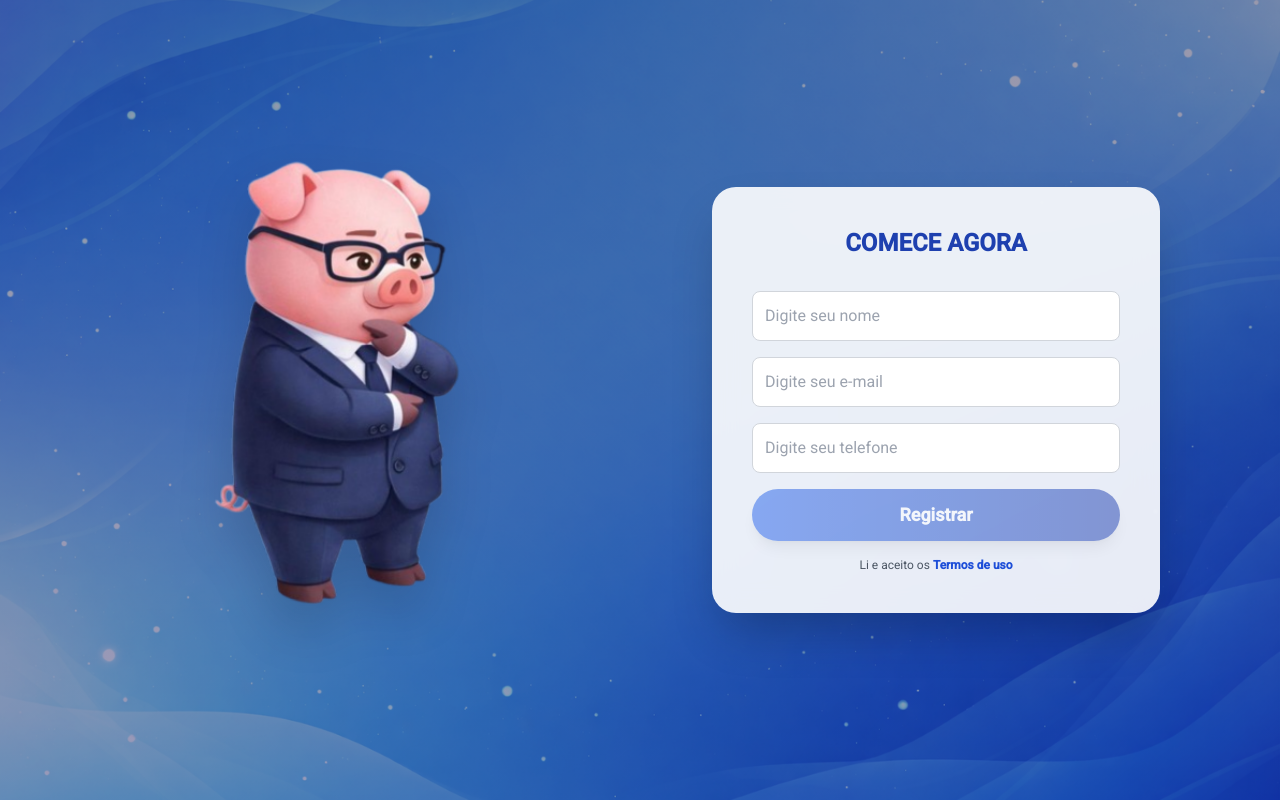
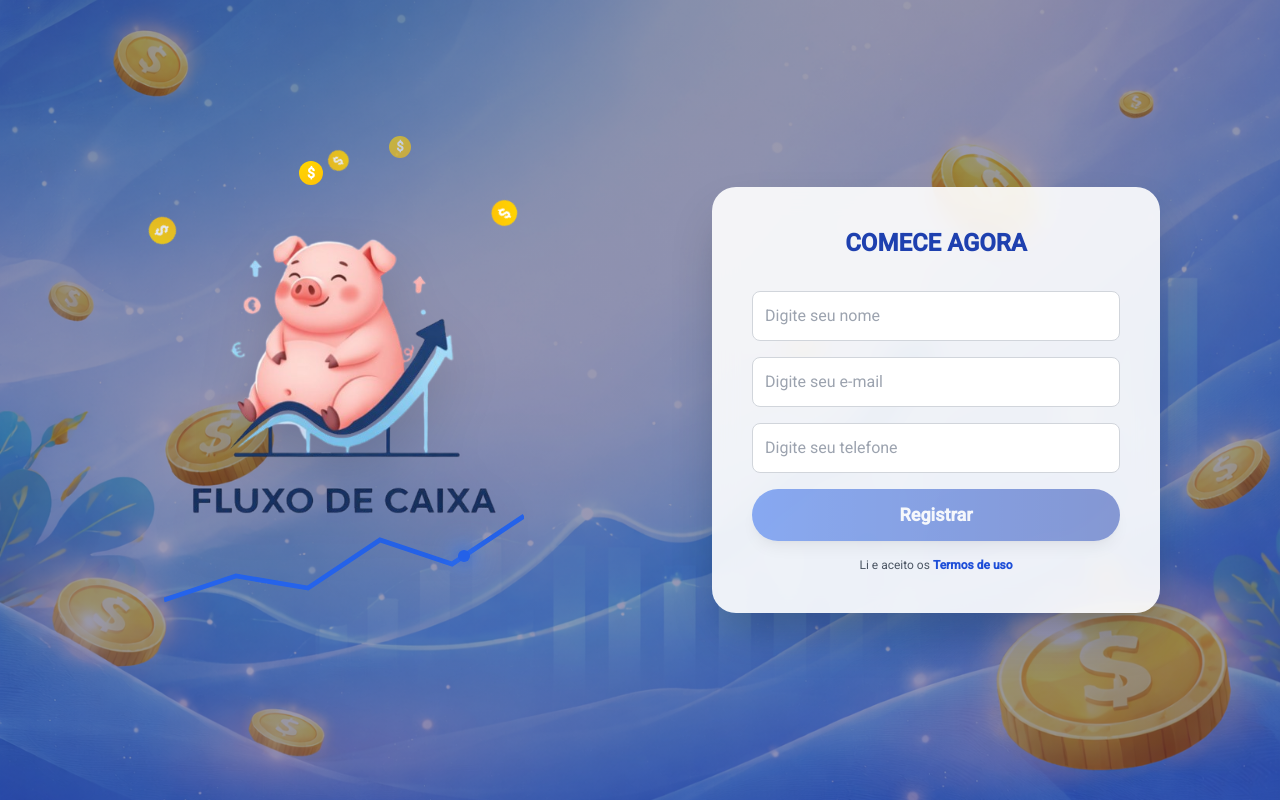
Before and after one commit to KaiqueDultra/fluxo-de-caixa-ui, an Angular app: page / in a window 1280 px wide. Built offline with nearby package versions, Linux system fonts and the light colour scheme.

Commit message:
add: changing background image login and animations

```diff
--- a/src/app/pages/home/home.component.html
+++ b/src/app/pages/home/home.component.html
@@ -1,14 +1,52 @@
 <div class="login-container min-h-screen flex items-center justify-center p-4">
   <div class="w-full max-w-6xl flex flex-col md:grid md:grid-cols-2 gap-8 items-center">
 
-    <div class="flex flex-col items-center text-white mb-2 md:mb-0">
+    <!-- ANIMAÇÃO -->
+    <div class="flex flex-col items-center text-white mb-2 md:mb-0 relative">
+
+      <!-- moedas subindo -->
+      <div class="coins-up">
+        <div class="coin">$</div>
+        <div class="coin">$</div>
+        <div class="coin">$</div>
+        <div class="coin">$</div>
+      </div>
+
+      <!-- moedas caindo -->
+      <div class="coins-fall">
+        <div class="coin-fall">$</div>
+        <div class="coin-fall">$</div>
+      </div>
+
+      <!-- PORQUINHO -->
       <img
-        src="assets/images/pig.png"
+        src="assets/images/login-pig-removebg-preview.png"
         alt="Fluxo de Caixa"
-        class="pig-walk w-[280px] md:w-[280px] mb-6 drop-shadow-2xl"
+        class="pig w-[340px] md:w-[380px] drop-shadow-2xl"
       />
+
+      <!-- GRÁFICO -->
+      <div class="chart mt-2">
+        <svg viewBox="0 0 300 100">
+
+          <path
+            d="M0 80 L60 60 L120 70 L180 30 L240 50 L300 10"
+            class="chart-path"
+          />
+
+          <circle
+            class="chart-dot"
+            r="5"
+            cx="0"
+            cy="80"
+          />
+
+        </svg>
+      </div>
+
     </div>
 
+    <!-- FORMULÁRIO -->
     <div class="bg-white/90 backdrop-blur-md rounded-3xl shadow-2xl p-8 md:p-10 w-full max-w-md mx-auto">
       <h2 class="text-2xl font-bold text-center text-blue-800 mb-8">
         COMECE AGORA
@@ -23,13 +61,6 @@
             placeholder="Digite seu nome"
             class="w-full p-3 rounded-lg border border-gray-300 focus:outline-none focus:ring-2 focus:ring-blue-500"
           />
-          @if (form.get('nome')?.touched && form.get('nome')?.errors) {
-            @if (form.get('nome')?.errors?.['required']) {
-              <p class="text-red-500 text-sm mt-1">
-                Nome obrigatório
-              </p>
-            }
-          }
         </div>
 
         <div>
@@ -39,17 +70,6 @@
             placeholder="Digite seu e-mail"
             class="w-full p-3 rounded-lg border border-gray-300 focus:outline-none focus:ring-2 focus:ring-blue-500"
           />
-          @if (form.get('email')?.touched && form.get('email')?.errors) {
-            @if (form.get('email')?.errors?.['required']) {
-              <p class="text-red-500 text-sm mt-1">
-                E-mail obrigatório
-              </p>
-            } @else if (form.get('email')?.errors?.['email']) {
-              <p class="text-red-500 text-sm mt-1">
-                E-mail inválido
-              </p>
-            }
-          }
         </div>
 
         <div>
@@ -58,18 +78,7 @@
             formControlName="telefone"
             placeholder="Digite seu telefone"
             class="w-full p-3 rounded-lg border border-gray-300 focus:outline-none focus:ring-2 focus:ring-blue-500"
-            pattern="[0-9]{11}"
-            maxlength="11"
           />
-          @if (form.get('telefone')?.touched && form.get('telefone')?.errors) {
-            @if (form.get('telefone')?.errors?.['required']) {
-              <p class="text-red-500 text-sm mt-1">Telefone obrigatório</p>
-            } @else if (form.get('telefone')?.errors?.['minlength']) {
-              <p class="text-red-500 text-sm mt-1">Telefone inválido (mínimo 10 dígitos)</p>
-            } @else if (form.get('telefone')?.errors?.['onlyNumbers']) {
-              <p class="text-red-500 text-sm mt-1">Telefone deve conter apenas números</p>
-            }
-          }
         </div>
 
         <button
--- a/src/app/pages/home/home.component.scss
+++ b/src/app/pages/home/home.component.scss
@@ -1,35 +1,214 @@
-.pig-walk {
-  animation: pigWalk 3s ease-out forwards, pigBounce 1.4s ease-in-out 3s infinite;
+/* PORQUINHO */
+
+.pig{
+  position:relative;
+  z-index:3;
+
+  animation:
+    pigEnter 1s ease-out forwards,
+    pigFloat 4s ease-in-out infinite 1s,
+    pigBreath 4s ease-in-out infinite 1s;
 }
 
-/* entra andando da esquerda */
-@keyframes pigWalk {
-  0% {
-    transform: translateX(-200px);
-    opacity: 0;
+@keyframes pigEnter{
+  0%{
+    opacity:0;
+    transform:translateY(40px) scale(.8);
   }
 
-  60% {
-    transform: translateX(20px);
+  60%{
+    transform:translateY(-6px) scale(1.05);
   }
 
-  80% {
-    transform: translateX(-10px);
-  }
-
-  100% {
-    transform: translateX(0);
-    opacity: 1;
+  100%{
+    opacity:1;
+    transform:translateY(0) scale(1);
   }
 }
 
-/* leve balanço */
-@keyframes pigBounce {
-  0%,100% {
-    transform: translateY(0);
+@keyframes pigFloat{
+  0%,100%{transform:translateY(0)}
+  50%{transform:translateY(-10px)}
+}
+
+@keyframes pigBreath{
+  0%,100%{scale:1}
+  50%{scale:1.03}
+}
+
+/* ===================== */
+/* MOEDAS SUBINDO */
+/* ===================== */
+
+.coins-up{
+  position:absolute;
+  width:300px;
+  height:200px;
+  pointer-events:none;
+}
+
+.coin{
+  position:absolute;
+
+  width:24px;
+  height:24px;
+
+  border-radius:50%;
+
+  background:linear-gradient(145deg,#FFD700,#FFC107);
+
+  display:flex;
+  align-items:center;
+  justify-content:center;
+
+  font-weight:bold;
+  font-size:14px;
+
+  animation:
+    coinRise 6s linear infinite,
+    coinSpin 3s linear infinite;
+}
+
+.coin:nth-child(1){left:10%; animation-delay:0s;}
+.coin:nth-child(2){left:35%; animation-delay:2s;}
+.coin:nth-child(3){left:60%; animation-delay:4s;}
+.coin:nth-child(4){left:85%; animation-delay:1s;}
+
+@keyframes coinRise{
+
+  0%{
+    transform:translateY(90px) scale(.8);
+    opacity:0;
   }
 
-  50% {
-    transform: translateY(-6px);
+  20%{opacity:1;}
+
+  80%{opacity:1;}
+
+  100%{
+    transform:translateY(-120px) scale(1.2);
+    opacity:0;
+  }
+
+}
+
+@keyframes coinSpin{
+  from{rotate:0deg}
+  to{rotate:360deg}
+}
+
+/* ===================== */
+/* MOEDAS CAINDO */
+/* ===================== */
+
+.coins-fall{
+  position:absolute;
+  width:300px;
+  height:200px;
+}
+
+.coin-fall{
+  position:absolute;
+
+  width:22px;
+  height:22px;
+
+  border-radius:50%;
+
+  background:linear-gradient(145deg,#FFD700,#FFC107);
+
+  display:flex;
+  align-items:center;
+  justify-content:center;
+
+  font-size:13px;
+  font-weight:bold;
+
+  animation:
+    coinFall 4s linear infinite,
+    coinSpin 2s linear infinite;
+}
+
+.coin-fall:nth-child(1){
+  left:40%;
+  animation-delay:1s;
+}
+
+.coin-fall:nth-child(2){
+  left:65%;
+  animation-delay:3s;
+}
+
+@keyframes coinFall{
+
+  0%{
+    transform:translateY(-120px);
+    opacity:0;
+  }
+
+  20%{opacity:1;}
+
+  100%{
+    transform:translateY(40px);
+    opacity:0;
+  }
+
+}
+
+/* ===================== */
+/* GRÁFICO */
+/* ===================== */
+
+.chart{
+  width:360px;
+  margin-top:-70px;
+}
+
+.chart svg{
+  width:100%;
+  height:120px;
+}
+
+.chart-path{
+
+  fill:none;
+  stroke:#2563eb;
+  stroke-width:4;
+
+  stroke-dasharray:400;
+  stroke-dashoffset:400;
+
+  animation:drawChart 6s ease forwards;
+}
+
+/* ponto do gráfico */
+
+.chart-dot{
+
+  fill:#2563eb;
+
+  filter:
+    drop-shadow(0 0 6px #2563eb)
+    drop-shadow(0 0 12px #60a5fa);
+
+  animation:moveDot 6s linear forwards;
+}
+
+/* animações */
+
+@keyframes drawChart{
+  to{
+    stroke-dashoffset:0;
   }
 }
+
+@keyframes moveDot{
+
+  0% {cx:0; cy:80;}
+  20% {cx:60; cy:60;}
+  40% {cx:120; cy:70;}
+  60% {cx:180; cy:30;}
+  80% {cx:240; cy:50;}
+  100% {cx:300; cy:10;}
+
+}
--- a/src/styles.scss
+++ b/src/styles.scss
@@ -25,7 +25,7 @@ html, body {
   min-height: 100vh;
   background:
     linear-gradient(rgba(0,0,50,0.4), rgba(0,0,80,0.4)),
-    url("assets/images/background-pig.png") center / cover no-repeat;
+    url("assets/images/background-2.png") center / cover no-repeat;
 }
 
 // -------------------------------
```
Also changed, not shown: src/assets/images/background-2.png (added).
